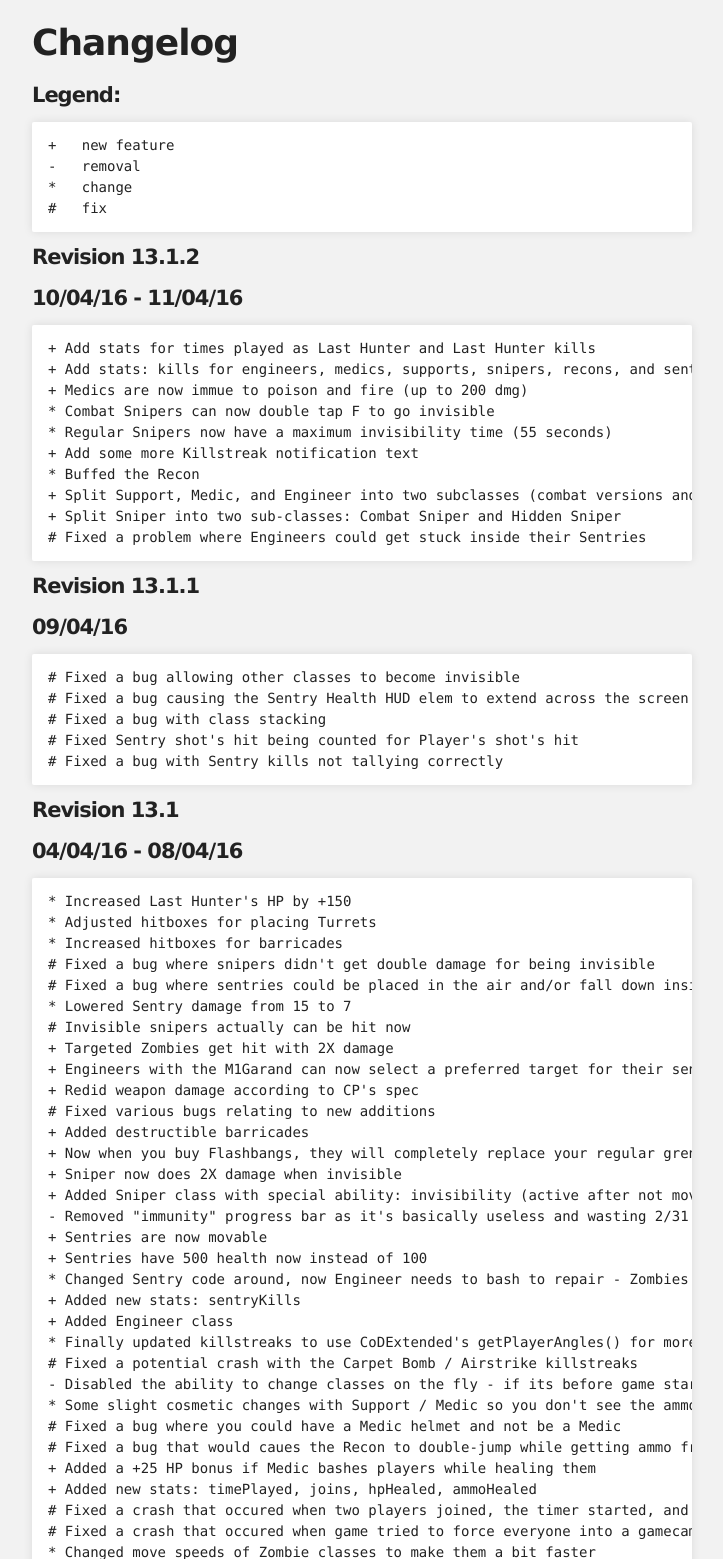
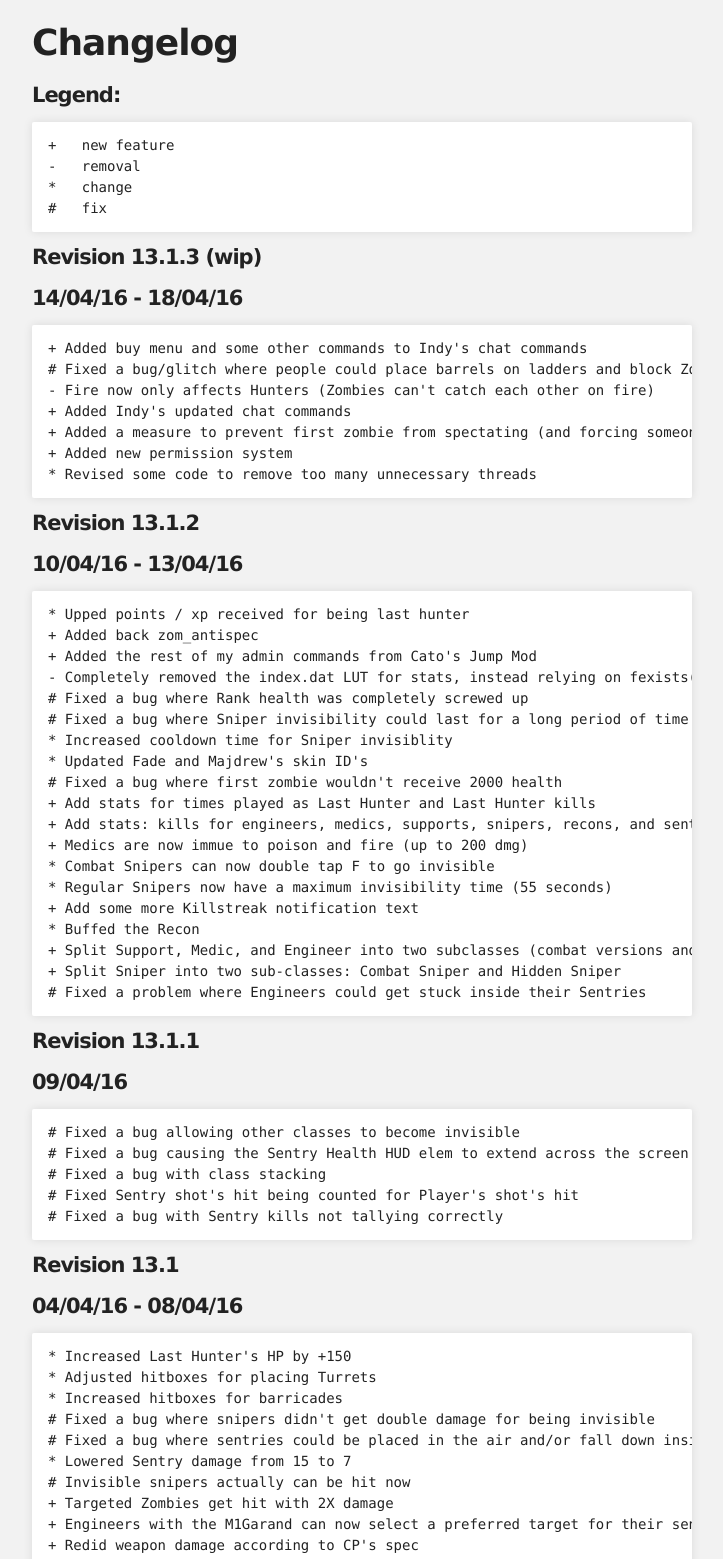
Before and after one commit to thecheeseman/zombies_v5_r13, a PHP site: page / in a window 1280 px wide. Shown: the part 1140-2699 px from the top of the page, without its empty margins (288-1011 px from the left). Run offline with PHP 8.4, Linux system fonts and the light colour scheme.

Commit message:
update page to match readme

```diff
--- a/index.php
+++ b/index.php
@@ -78,12 +78,36 @@
 </code></pre>
 
 <h4>
+<a id="revision-1313" class="anchor" href="#revision-1313" aria-hidden="true"><span aria-hidden="true" class="octicon octicon-link"></span></a>Revision 13.1.3 (wip)</h4>
+
+<h4>
+<a id="100416---110416" class="anchor" href="#100416---110416" aria-hidden="true"><span aria-hidden="true" class="octicon octicon-link"></span></a>14/04/16 - 18/04/16</h4>
+
+<pre><code>+ Added buy menu and some other commands to Indy's chat commands
+# Fixed a bug/glitch where people could place barrels on ladders and block Zombies
+- Fire now only affects Hunters (Zombies can't catch each other on fire)
++ Added Indy's updated chat commands
++ Added a measure to prevent first zombie from spectating (and forcing someone else to be zombie)
++ Added new permission system
+* Revised some code to remove too many unnecessary threads
+</code></pre>
+
+<h4>
 <a id="revision-1312" class="anchor" href="#revision-1312" aria-hidden="true"><span aria-hidden="true" class="octicon octicon-link"></span></a>Revision 13.1.2</h4>
 
 <h4>
-<a id="100416---110416" class="anchor" href="#100416---110416" aria-hidden="true"><span aria-hidden="true" class="octicon octicon-link"></span></a>10/04/16 - 11/04/16</h4>
+<a id="100416---110416" class="anchor" href="#100416---110416" aria-hidden="true"><span aria-hidden="true" class="octicon octicon-link"></span></a>10/04/16 - 13/04/16</h4>
 
-<pre><code>+ Add stats for times played as Last Hunter and Last Hunter kills
+<pre><code>* Upped points / xp received for being last hunter
++ Added back zom_antispec
++ Added the rest of my admin commands from Cato's Jump Mod
+- Completely removed the index.dat LUT for stats, instead relying on fexists() now
+# Fixed a bug where Rank health was completely screwed up
+# Fixed a bug where Sniper invisibility could last for a long period of time
+* Increased cooldown time for Sniper invisiblity
+* Updated Fade and Majdrew's skin ID's
+# Fixed a bug where first zombie wouldn't receive 2000 health
++ Add stats for times played as Last Hunter and Last Hunter kills
 + Add stats: kills for engineers, medics, supports, snipers, recons, and sentries (and their combat cousins)
 + Medics are now immue to poison and fire (up to 200 dmg)
 * Combat Snipers can now double tap F to go invisible
```
